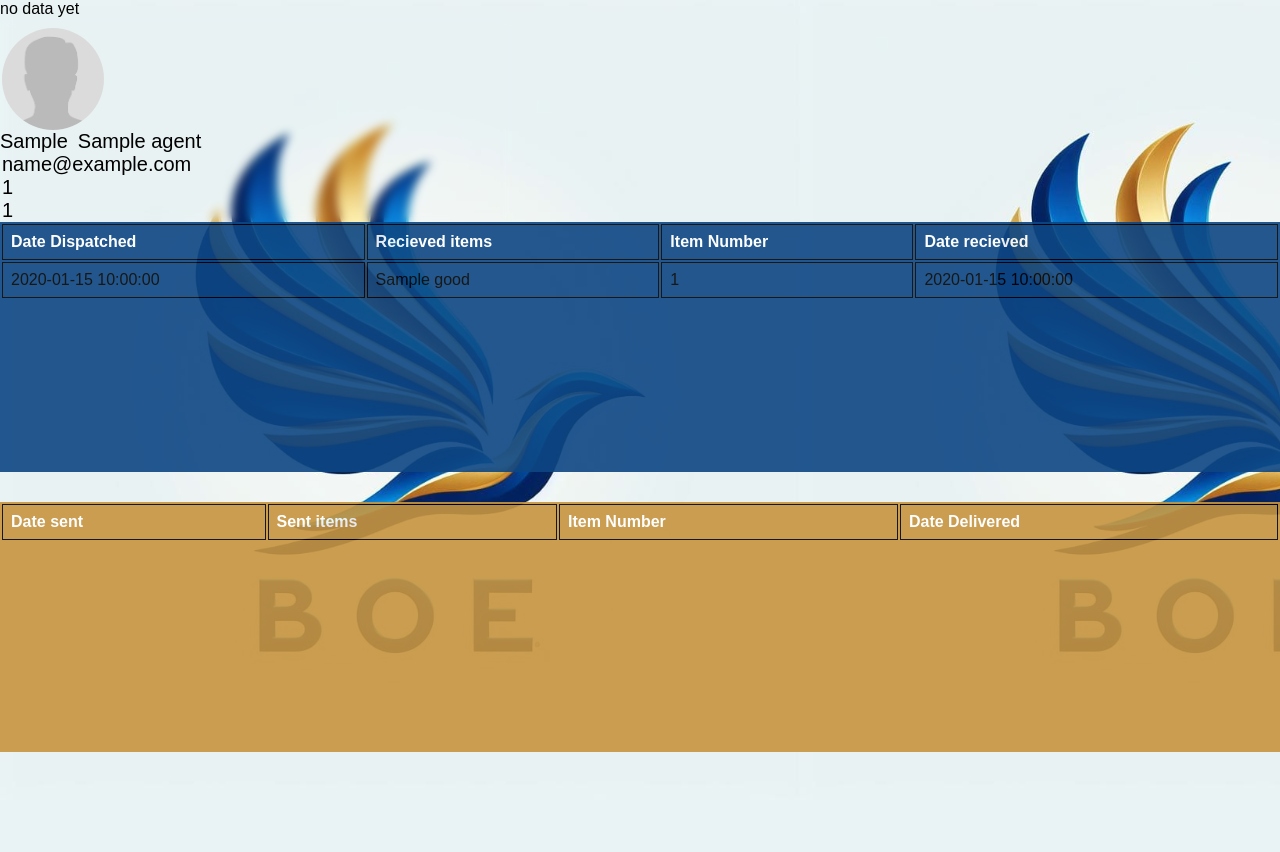
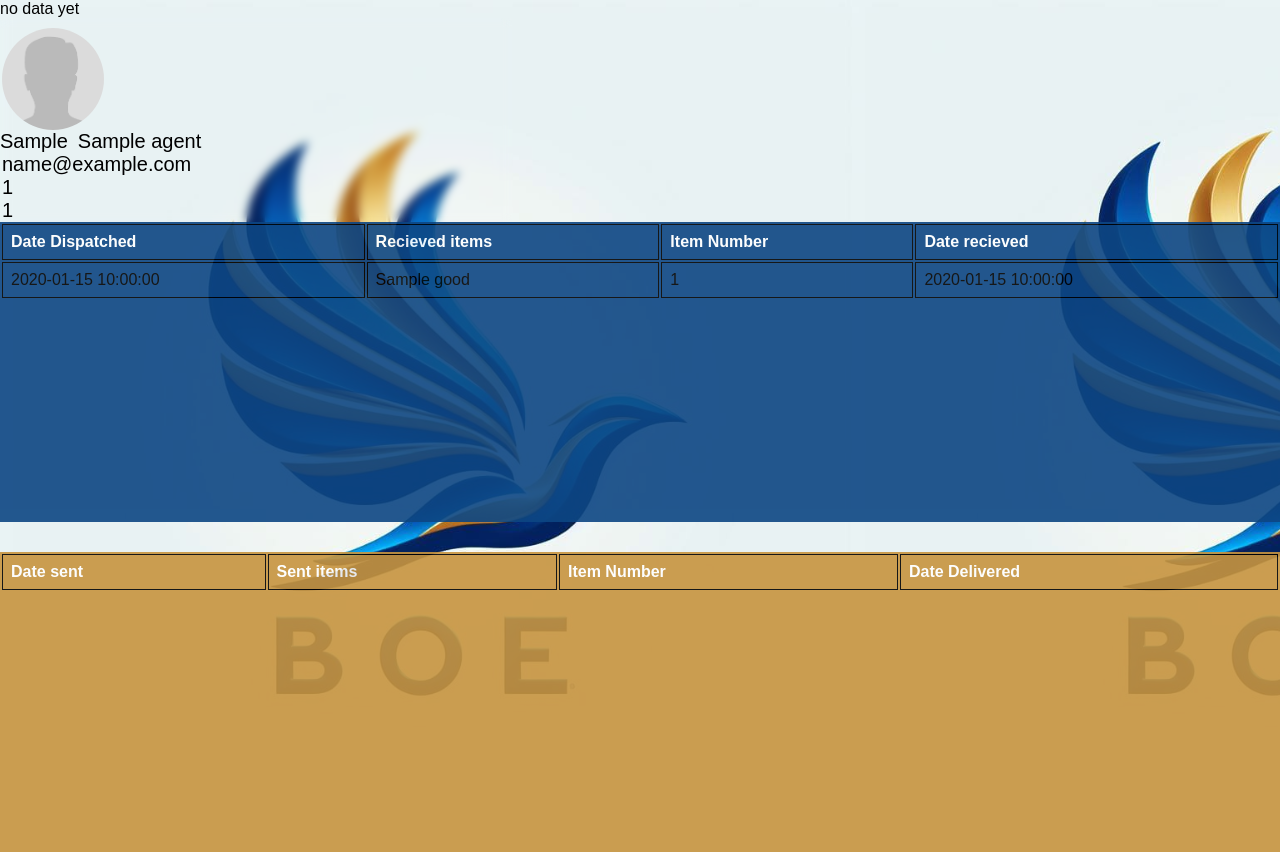
Before and after one commit to Mikebabu254/boe-logistic, a PHP site: page /account.php in a window 1280 px wide. Before the commit the page ends 752 px from the top, so only its background shows below. Run offline with PHP 8.4, Linux system fonts and the light colour scheme; the visitor is signed in with stand-in values (Sample User, id 1); tables that the repository leaves empty or names only in its code hold one stand-in row (values such as "Sample post"); lists and menus that the app fills with data are empty.

Commit message:
final changes

```diff
--- a/styles/account.css
+++ b/styles/account.css
@@ -50,7 +50,7 @@ img{
 }
 .recieved_transactions{
     background-color: #0d4683;
-    height: 250px;
+    height: 300px;
     width: 100%;
     opacity: 90%;
     overflow: hidden;
@@ -58,7 +58,7 @@ img{
 }
 .sent_transactions {
     background-color: var(--gold);
-    height: 250px;
+    height: 300px;
     width: 100%;
     opacity: 90%;
     margin-top: 30px;
```
Also changed, not shown: account.php (line endings or trailing spaces).
